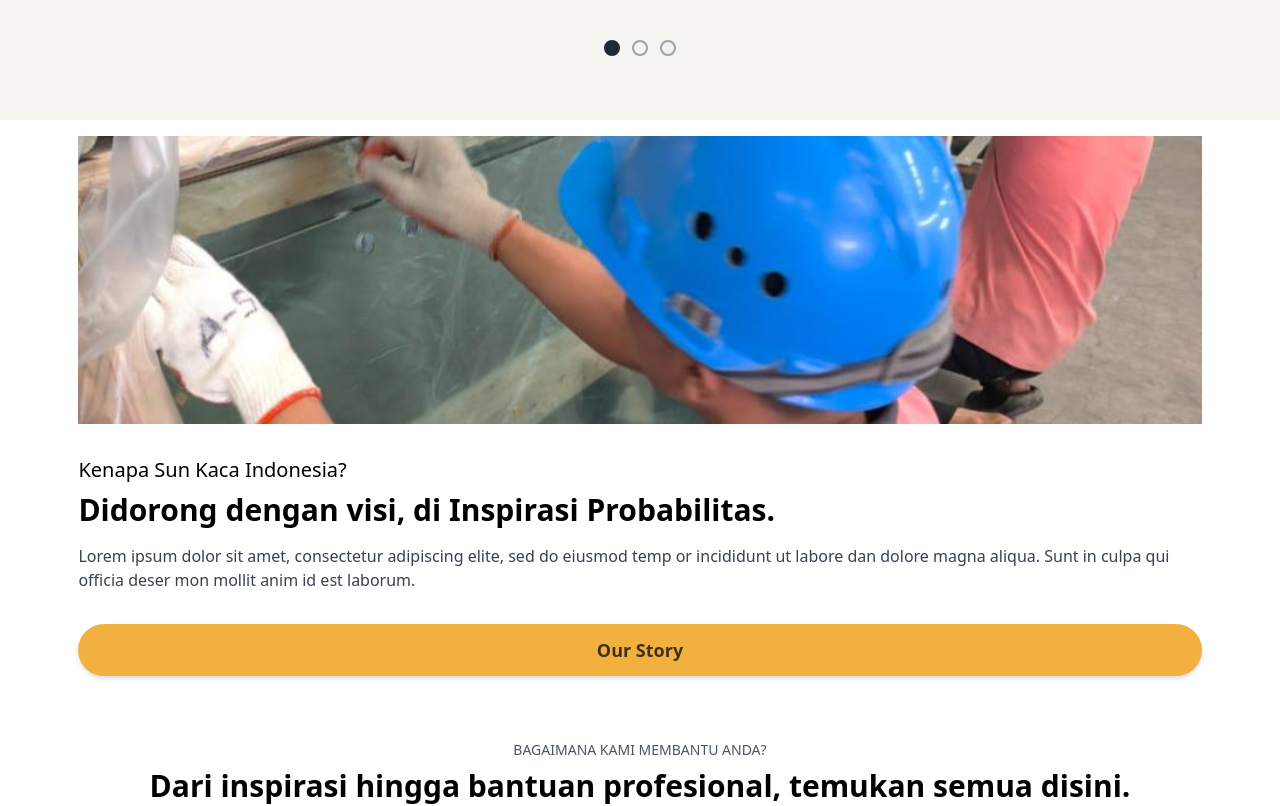
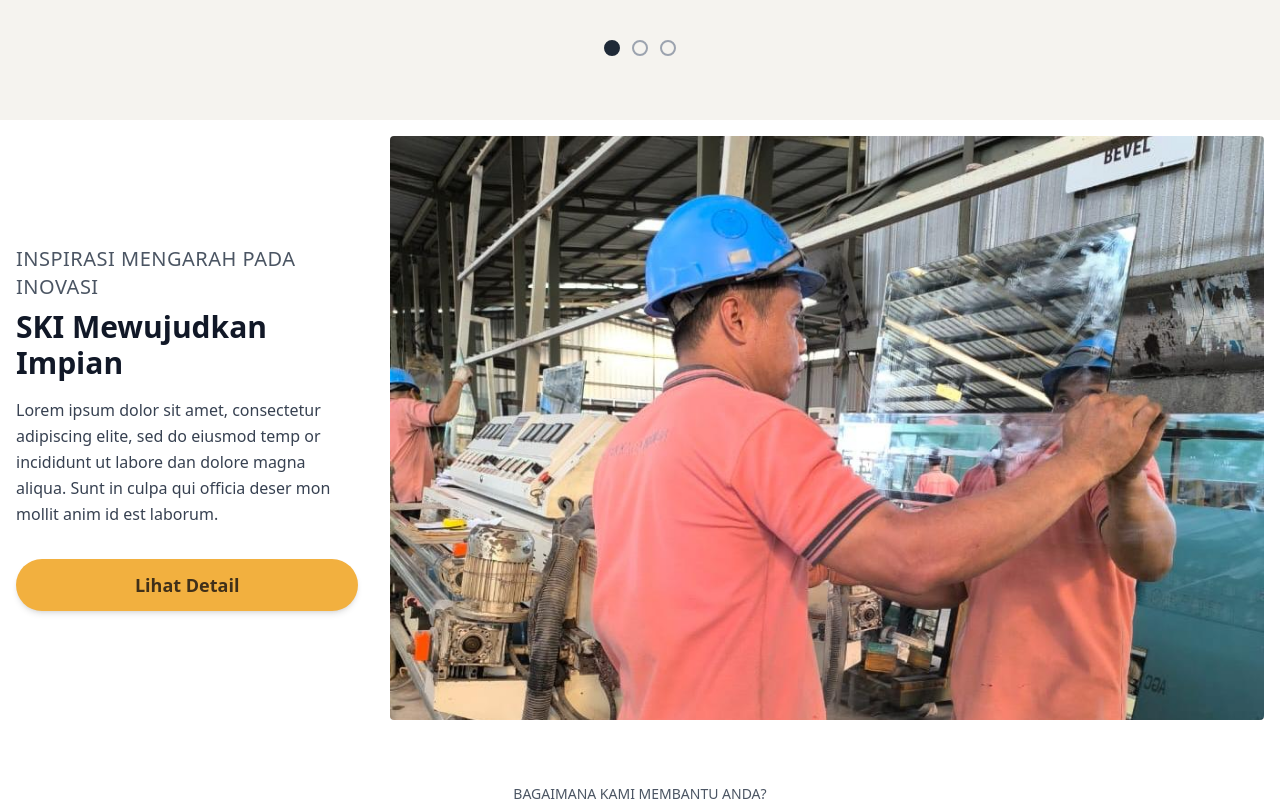
Before and after one commit to Bryanedwaardd/sweet17jelove, a React (Vite) app: page / in a window 1280 px wide. Shown: the part 1846-2652 px from the top of the page. Built offline with nearby package versions, Linux system fonts and the light colour scheme.

Commit message:
minus footer dekstop

```diff
--- a/package.json
+++ b/package.json
@@ -14,6 +14,7 @@
     "firebase": "^11.8.1",
     "react": "^19.1.0",
     "react-dom": "^19.1.0",
+    "react-responsive": "^10.0.1",
     "react-router-dom": "^7.6.2",
     "swiper": "^11.2.8"
   },
--- a/src/pages/LandingPage.tsx
+++ b/src/pages/LandingPage.tsx
@@ -1,6 +1,7 @@
 import { useState, useEffect } from "react";
 // import { useEffect } from 'react';
 // import { recordPageView } from ./utils/tracking';
+import { useNavigate } from "react-router-dom";
 import { Link } from "react-router-dom";
 import logo from "../assets/images/logo.png";
 import heroImage from "../assets/images/hero.jpeg";
@@ -12,6 +13,7 @@ import dashboardIcon from "../assets/icons/dashboard.png";
 import resumeIcon from "../assets/icons/resume.png";
 import arrowRightIcon from "../assets/icons/arrow-right.png";
 import dropdownIcon from "../assets/icons/down-arrow.png";
+import checkingImage from "../assets/images/checking.jpeg";
 import { ChevronLeftIcon, ChevronRightIcon } from "@heroicons/react/24/outline";
 
 function App() {
@@ -100,7 +102,7 @@ function App() {
               Home
             </a>
             <a
-              href="about"
+              href="#"
               className="text-gray-800 hover:text-[#F2B03F] font-semibold"
             >
               About Us
@@ -118,7 +120,7 @@ function App() {
               Project
             </a>
             <a
-              href="process"
+              href="#"
               className="text-gray-800 hover:text-[#F2B03F] font-semibold"
             >
               Process
@@ -309,39 +311,35 @@ function App() {
             </div>
           </section>
           {/* New Section: Image, Question, Title, Description, Button (Duplicate) */}
-          <section className="p-4 flex flex-col items-center">
-            {/* Placeholder Image */}
-            <div className="w-[90%] bg-gray-300 h-72 flex items-center justify-center mb-8">
-              <img
-                src={packingImage}
-                alt="Hero"
-                className="w-full h-full object-cover"
-              />
-            </div>
-
-            {/* Text Content */}
-            <div className="w-[90%] text-left">
-              {/* Question */}
-              <h3 className="text-xl font-regular mb-2">
-                Kenapa Sun Kaca Indonesia?
+          <section className="p-4 flex flex-col md:flex-row md:items-center md:justify-center">
+            {/* Teks - 30% saat desktop */}
+            <div className="w-full md:w-[30%] text-left md:pr-8 order-2 md:order-1">
+              <h3 className="text-xl mb-2 font-regular uppercase tracking-wide text-gray-600">
+                INSPIRASI MENGARAH PADA INOVASI
               </h3>
 
-              {/* Title */}
-              <h2 className="text-3xl font-bold mb-4">
-                Didorong dengan visi, di Inspirasi Probabilitas.
+              <h2 className="text-3xl font-bold mb-4 text-gray-900">
+                SKI Mewujudkan Impian
               </h2>
 
-              {/* Description */}
-              <p className="text-base text-gray-700 mb-8">
+              <p className="text-base text-gray-700 mb-8 leading-relaxed">
                 Lorem ipsum dolor sit amet, consectetur adipiscing elite, sed do
                 eiusmod temp or incididunt ut labore dan dolore magna aliqua.
                 Sunt in culpa qui officia deser mon mollit anim id est laborum.
               </p>
 
-              {/* Button */}
-              <button className="bg-[#F2B03F] w-[100%] text-[#403019] px-8 py-3 rounded-full text-lg font-semibold shadow-md hover:bg-opacity-90 transition duration-300">
-                Our Story
+              <button className="bg-[#F2B03F] w-full text-[#403019] px-8 py-3 rounded-full text-lg font-semibold shadow-md hover:bg-opacity-90 transition duration-300">
+                Lihat Detail
               </button>
+            </div>
+
+            {/* Gambar - 70% saat desktop */}
+            <div className="w-full md:w-[70%] mb-8 md:mb-0 order-1 md:order-2">
+              <img
+                src={checkingImage}
+                alt="Checking"
+                className="w-full h-full object-cover rounded"
+              />
             </div>
           </section>
 
@@ -405,8 +403,8 @@ function App() {
             </div>
           </section>
 
-          {/* Dropdown Section */}
-          <section className="bg-white px-6 py-10 border-t border-gray-300">
+          {/* Dropdown Section (Mobile Only) */}
+          <section className="bg-white px-6 py-10 border-t border-gray-300 md:hidden">
             <div className="space-y-4">
               {dropdownData.map((section, index) => (
                 <div key={index} className="pb-2">
```
Also changed, not shown: src/assets/images/checking.jpeg, 1 other file (tests, documents, lock files or other folders).
